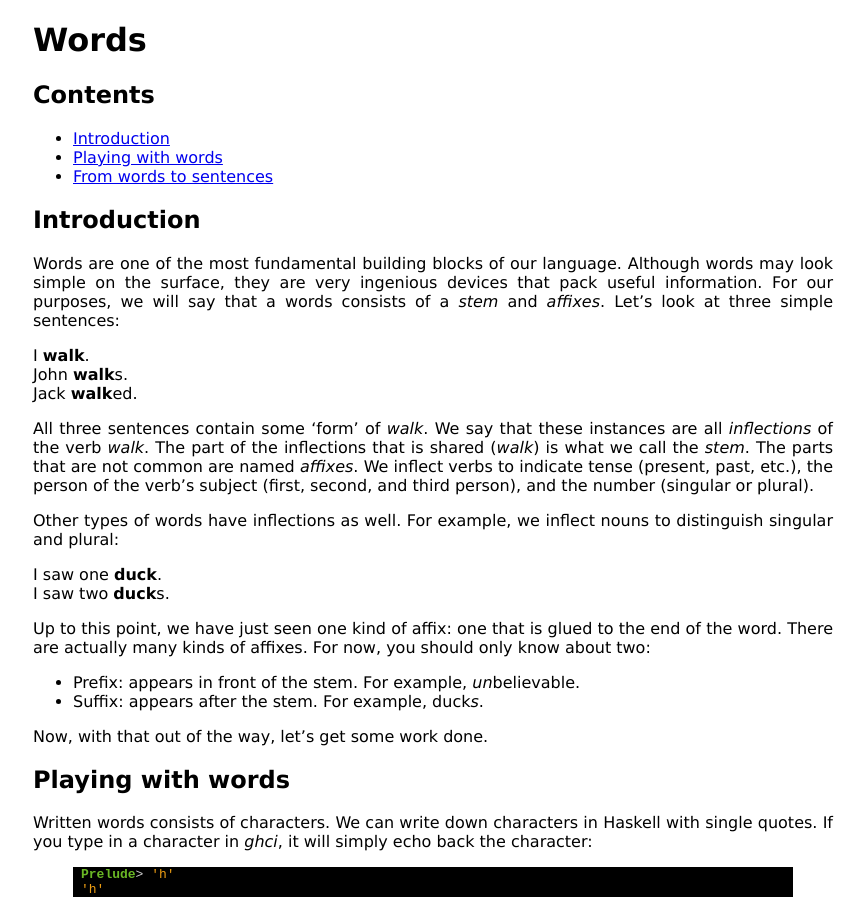
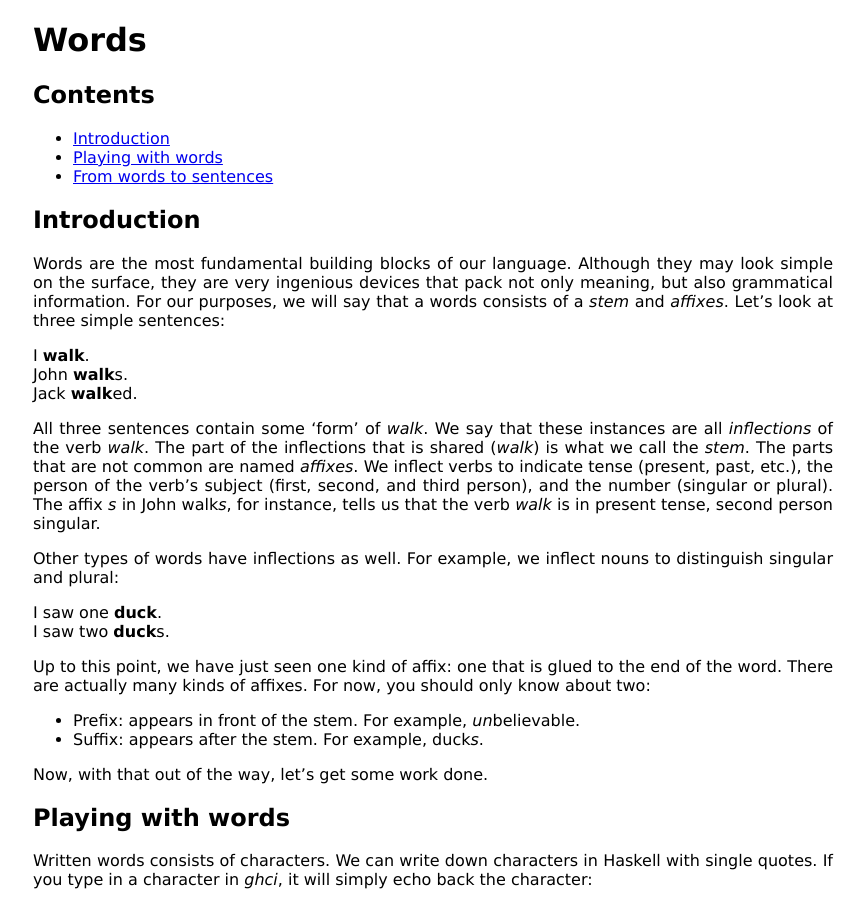
Before and after one commit to cskau/nlpwp, a Jekyll site: the page built from words.md, in a window 1280 px wide and 900 px high. Shown: the whole window, without its empty margins (207-1072 px from the left). Built offline with Jekyll 4.4.1, drawn with Linux system fonts in a browser that asks for light colours.

Commit message:
changed a line or two in the introduction, and added an example of person, tense, and number use

```diff
--- a/words.md
+++ b/words.md
@@ -12,11 +12,11 @@ title: Words
 <a name="introduction"/>
 ## Introduction
 
-Words are one of the most fundamental building blocks of our language.
-Although words may look simple on the surface, they are very ingenious
-devices that pack useful information. For our purposes, we will say
-that a words consists of a *stem* and *affixes*. Let's look at three simple
-sentences:
+Words are the most fundamental building blocks of our language.
+Although they may look simple on the surface, they are very ingenious
+devices that pack not only meaning, but also grammatical information.
+For our purposes, we will say that a words consists of a *stem* and
+*affixes*. Let's look at three simple sentences:
 
 I **walk**.<br/>
 John **walk**s.<br/>
@@ -28,6 +28,8 @@ inflections that is shared (*walk*) is what we call the *stem*. The
 parts that are not common are named *affixes*. We inflect verbs
 to indicate tense (present, past, etc.), the person of the verb's subject
 (first, second, and third person), and the number (singular or plural).
+The affix *s* in John walk*s*, for instance, tells us that the verb *walk*
+is in present tense, second person singular.
 
 Other types of words have inflections as well. For example, we inflect
 nouns to distinguish singular and plural:
```
